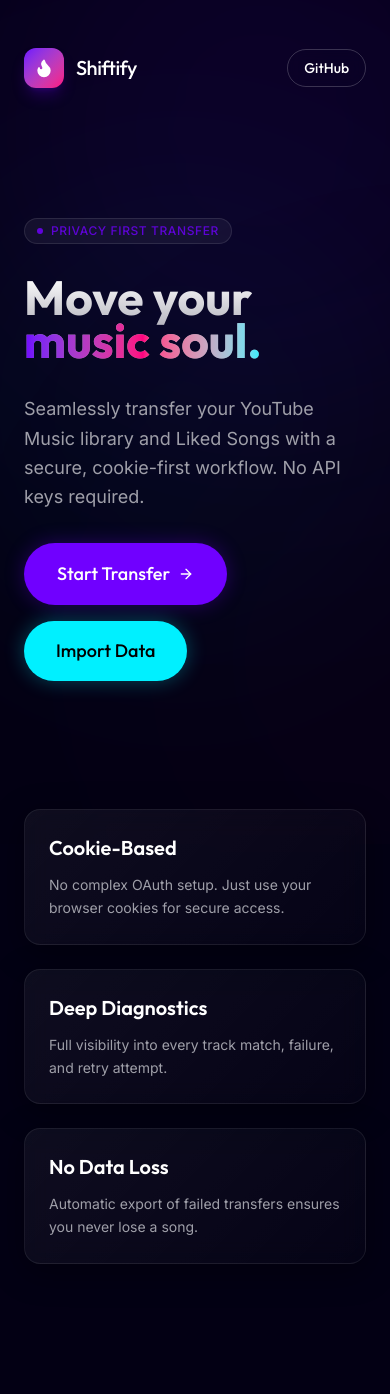
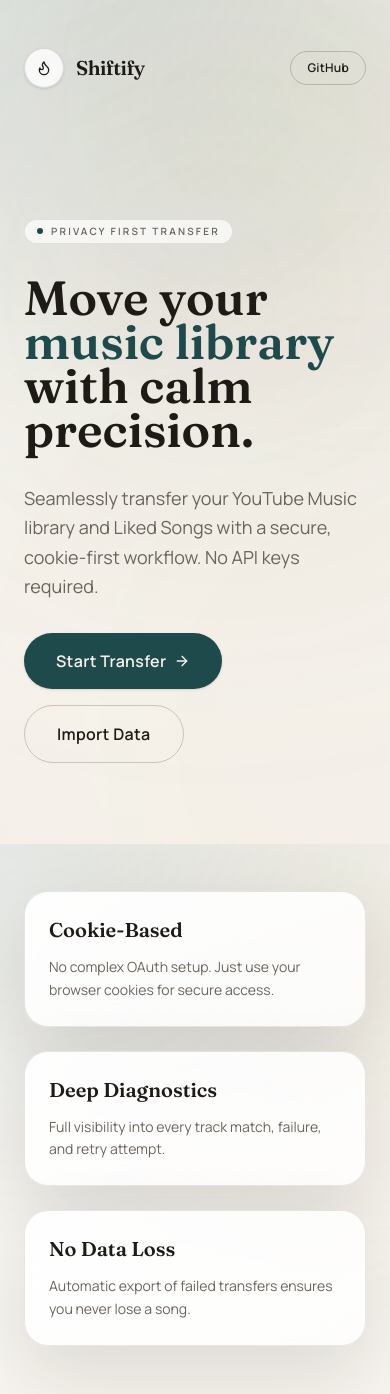
Before and after one commit to HuLaxx/Shiftify, a Next.js app: page / in a window 390 px wide. Before the commit the page ends 1312 px from the top, so only its background shows below. Built offline with nearby package versions, Linux system fonts and the light colour scheme.

Commit message:
Fix Next.js 15 route handler param type mismatch and other updates

```diff
--- a/src/app/api/imports/[id]/report/route.ts
+++ b/src/app/api/imports/[id]/report/route.ts
@@ -14,8 +14,9 @@
 
 export async function GET(
   _req: Request,
-  { params }: { params: { id: string } },
+  context: { params: Promise<{ id: string }> },
 ) {
+  const params = await context.params;
   const db = getDb();
   const rows = db
     .prepare(
--- a/src/app/globals.css
+++ b/src/app/globals.css
@@ -1,50 +1,47 @@
 @import "tailwindcss";
 
 @theme {
-  --font-sans: var(--font-inter), ui-sans-serif, system-ui;
-  --font-display: var(--font-outfit), ui-serif, Georgia;
+  --font-sans: var(--font-manrope), sans-serif;
+  --font-display: var(--font-fraunces), serif;
 
-  --color-background: #030014;
-  --color-foreground: #ffffff;
+  --color-background: #f6f2eb;
+  --color-foreground: #1e1b17;
 
-  --color-primary: #7000ff;
-  --color-primary-foreground: #ffffff;
+  --color-primary: #1f4a4c;
+  --color-primary-foreground: #f6f2eb;
 
-  --color-secondary: #00f0ff;
-  --color-secondary-foreground: #000000;
+  --color-secondary: #c3a06a;
+  --color-secondary-foreground: #1e1b17;
 
-  --color-accent: #ff0080;
-  --color-muted: #1a1a2e;
-  --color-muted-foreground: #a0a0b0;
+  --color-accent: #8b5b3f;
+  --color-muted: #ede6dc;
+  --color-muted-foreground: #6b645d;
 
-  --color-card: rgba(10, 10, 20, 0.6);
-  --color-border: rgba(255, 255, 255, 0.1);
+  --color-card: rgba(255, 255, 255, 0.82);
+  --color-border: rgba(30, 27, 23, 0.12);
 
-  --animate-float: float 6s ease-in-out infinite;
-  --animate-glow: glow 4s ease-in-out infinite;
+  --animate-float: float 8s ease-in-out infinite;
 
   @keyframes float {
     0%, 100% { transform: translateY(0); }
     50% { transform: translateY(-10px); }
   }
-
-  @keyframes glow {
-    0%, 100% { opacity: 0.5; }
-    50% { opacity: 1; }
-  }
 }
 
 /* Custom Base Styles */
 :root {
-  --background: #030014;
-  --foreground: #ffffff;
-  --cursor-size: 20px;
+  --background: var(--color-background);
+  --foreground: var(--color-foreground);
 }
 
 body {
   background-color: var(--background);
   color: var(--foreground);
-  cursor: none; /* Hide default cursor for custom one */
+  background-image:
+    radial-gradient(900px circle at 10% -10%, rgba(31, 74, 76, 0.12), transparent 55%),
+    radial-gradient(800px circle at 90% 10%, rgba(195, 160, 106, 0.12), transparent 50%),
+    linear-gradient(180deg, rgba(255, 255, 255, 0.6), rgba(246, 242, 235, 0.6));
+  background-attachment: fixed;
 }
 
 /* Smooth Scrolling */
@@ -54,46 +51,18 @@
 
 /* Glassmorphism Utilities */
 .glass {
-  background: rgba(255, 255, 255, 0.03);
-  backdrop-filter: blur(10px);
+  background: rgba(255, 255, 255, 0.6);
+  backdrop-filter: blur(12px);
   -webkit-backdrop-filter: blur(10px);
-  border: 1px solid rgba(255, 255, 255, 0.05);
+  border: 1px solid rgba(30, 27, 23, 0.08);
+  box-shadow: 0 18px 40px rgba(22, 19, 15, 0.08);
 }
 
 .glass-card {
-  background: linear-gradient(135deg, rgba(255, 255, 255, 0.05) 0%, rgba(255, 255, 255, 0.01) 100%);
-  backdrop-filter: blur(12px);
-  border: 1px solid rgba(255, 255, 255, 0.08);
-  box-shadow: 0 8px 32px 0 rgba(0, 0, 0, 0.36);
-}
-
-/* Custom Cursor Container */
-.cursor-dot,
-.cursor-outline {
-  position: fixed;
-  top: 0;
-  left: 0;
-  transform: translate(-50%, -50%);
-  border-radius: 50%;
-  z-index: 9999;
-  pointer-events: none;
-}
-
-.cursor-dot {
-  width: 8px;
-  height: 8px;
-  background-color: white;
-}
-
-.cursor-outline {
-  width: 40px;
-  height: 40px;
-  border: 1px solid rgba(255, 255, 255, 0.5);
-  transition: width 0.2s, height 0.2s, background-color 0.2s;
-}
-
-body:hover .cursor-outline {
-  opacity: 1;
+  background: linear-gradient(160deg, rgba(255, 255, 255, 0.95) 0%, rgba(255, 255, 255, 0.8) 100%);
+  backdrop-filter: blur(16px);
+  border: 1px solid rgba(30, 27, 23, 0.1);
+  box-shadow: 0 30px 80px rgba(22, 19, 15, 0.12);
 }
 
 /* Custom Scrollbar */
@@ -102,14 +71,14 @@
 }
 
 ::-webkit-scrollbar-track {
-  background: #050505;
+  background: rgba(30, 27, 23, 0.06);
 }
 
 ::-webkit-scrollbar-thumb {
-  background: #333;
-  border-radius: 4px;
+  background: rgba(30, 27, 23, 0.2);
+  border-radius: 999px;
 }
 
 ::-webkit-scrollbar-thumb:hover {
-  background: #555;
+  background: rgba(30, 27, 23, 0.35);
 }
--- a/src/app/layout.tsx
+++ b/src/app/layout.tsx
@@ -1,19 +1,18 @@
 
 import type { Metadata } from "next";
-import { Outfit, Inter } from "next/font/google";
+import { Fraunces, Manrope } from "next/font/google";
 import "./globals.css";
-import CustomCursor from "@/components/ui/CustomCursor";
 import PageTransition from "@/components/ui/PageTransition";
 
-const outfit = Outfit({
+const fraunces = Fraunces({
   subsets: ["latin"],
-  variable: "--font-outfit",
+  variable: "--font-fraunces",
   display: "swap",
 });
 
-const inter = Inter({
+const manrope = Manrope({
   subsets: ["latin"],
-  variable: "--font-inter",
+  variable: "--font-manrope",
   display: "swap",
 });
 
@@ -28,9 +27,8 @@
   children: React.ReactNode;
 }>) {
   return (
-    <html lang="en" className={`${outfit.variable} ${inter.variable}`}>
+    <html lang="en" className={`${fraunces.variable} ${manrope.variable}`}>
       <body className="font-sans antialiased bg-background text-foreground selection:bg-primary selection:text-primary-foreground overflow-x-hidden">
-        <CustomCursor />
         <PageTransition>
           {children}
         </PageTransition>
--- a/src/app/page.tsx
+++ b/src/app/page.tsx
@@ -32,22 +32,22 @@
     <main className="relative min-h-screen px-6 py-12 lg:px-12 overflow-x-hidden">
       {/* Background Ambience */}
       <div className="fixed top-0 left-0 w-full h-full pointer-events-none overflow-hidden z-0">
-        <div className="absolute top-[-20%] left-[-10%] w-[600px] h-[600px] bg-primary/20 rounded-full blur-[120px] animate-float opacity-40 mix-blend-screen" />
-        <div className="absolute top-[20%] right-[-10%] w-[500px] h-[500px] bg-secondary/10 rounded-full blur-[100px] animate-float opacity-30 mix-blend-screen" style={{ animationDelay: "2s" }} />
-        <div className="absolute bottom-[-20%] left-[20%] w-[700px] h-[700px] bg-accent/10 rounded-full blur-[140px] animate-float opacity-20" style={{ animationDelay: "4s" }} />
+        <div className="absolute top-[-15%] left-[-10%] w-[520px] h-[520px] bg-primary/15 rounded-full blur-[160px] animate-float opacity-70" />
+        <div className="absolute top-[10%] right-[-10%] w-[420px] h-[420px] bg-secondary/20 rounded-full blur-[160px] animate-float opacity-60" style={{ animationDelay: "1.5s" }} />
+        <div className="absolute bottom-[-20%] left-[30%] w-[560px] h-[560px] bg-accent/10 rounded-full blur-[200px] animate-float opacity-40" style={{ animationDelay: "3s" }} />
       </div>
 
       <div className="relative z-10 max-w-7xl mx-auto flex flex-col gap-32">
         {/* Header */}
-        <header className="flex items-center justify-between">
+        <header className="flex flex-wrap items-center justify-between gap-4">
           <div className="flex items-center gap-3">
-            <div className="flex items-center justify-center w-10 h-10 rounded-xl bg-gradient-to-br from-primary to-accent shadow-lg shadow-primary/25">
-              <Flame className="w-5 h-5 text-white fill-current" />
+            <div className="flex items-center justify-center w-10 h-10 rounded-full border border-foreground/15 bg-white/80 shadow-sm shadow-black/10">
+              <Flame className="w-4 h-4 text-foreground" />
             </div>
-            <span className="font-display font-medium text-xl tracking-tight">Shiftify</span>
+            <span className="font-display font-semibold text-xl tracking-tight text-foreground">Shiftify</span>
           </div>
 
-          <nav className="hidden md:flex items-center gap-2 bg-white/5 backdrop-blur-md px-2 py-1.5 rounded-full border border-white/10">
+          <nav className="hidden md:flex items-center gap-1 rounded-full border border-foreground/10 bg-white/70 px-2 py-1 shadow-sm backdrop-blur-md">
             {[
               { href: "/transfer", label: "Transfer" },
               { href: "/import", label: "Import" },
@@ -56,14 +56,14 @@
               <Link
                 key={link.href}
                 href={link.href}
-                className="px-4 py-2 text-sm text-zinc-300 hover:text-white transition-colors rounded-full hover:bg-white/5 font-medium"
+                className="px-4 py-1.5 text-[11px] uppercase tracking-[0.18em] text-muted-foreground hover:text-foreground transition-colors rounded-full hover:bg-foreground/5"
               >
                 {link.label}
               </Link>
             ))}
           </nav>
 
-          <Button variant="outline" size="sm" className="hidden sm:inline-flex" onClick={() => window.open('https://github.com', '_blank')}>
+          <Button variant="outline" size="sm" className="hidden sm:inline-flex" onClick={() => window.open("https://github.com", "_blank")}>
             GitHub
           </Button>
         </header>
@@ -76,17 +76,17 @@
             animate="show"
             className="space-y-8"
           >
-            <motion.div variants={item} className="inline-flex items-center gap-2 px-3 py-1 rounded-full border border-white/10 bg-white/5 text-xs font-medium text-primary/80 tracking-wider uppercase">
-              <span className="w-1.5 h-1.5 rounded-full bg-primary animate-pulse" />
+            <motion.div variants={item} className="inline-flex items-center gap-2 px-3 py-1 rounded-full border border-foreground/10 bg-white/70 text-[10px] font-semibold uppercase tracking-[0.22em] text-muted-foreground">
+              <span className="w-1.5 h-1.5 rounded-full bg-primary" />
               Privacy First Transfer
             </motion.div>
 
-            <motion.h1 variants={item} className="font-display text-5xl md:text-7xl lg:text-8xl font-bold leading-[0.9] text-transparent bg-clip-text bg-gradient-to-b from-white to-white/50">
+            <motion.h1 variants={item} className="font-display text-5xl md:text-7xl lg:text-8xl font-semibold leading-[0.92] text-foreground">
               Move your <br />
-              <span className="text-transparent bg-clip-text bg-gradient-to-r from-primary via-accent to-secondary">music soul.</span>
+              <span className="text-primary">music library</span> with calm precision.
             </motion.h1>
 
-            <motion.p variants={item} className="text-lg md:text-xl text-zinc-400 max-w-xl leading-relaxed">
+            <motion.p variants={item} className="text-lg md:text-xl text-muted-foreground max-w-xl leading-relaxed">
               Seamlessly transfer your YouTube Music library and Liked Songs with a secure, cookie-first workflow. No API keys required.
             </motion.p>
 
@@ -98,7 +98,7 @@
                 </Button>
               </Link>
               <Link href="/import">
-                <Button variant="secondary" size="lg">
+                <Button variant="outline" size="lg">
                   Import Data
                 </Button>
               </Link>
@@ -111,22 +111,22 @@
             transition={{ duration: 1, delay: 0.4 }}
             className="relative hidden lg:block"
           >
-            <div className="absolute inset-0 bg-gradient-to-tr from-primary/20 to-secondary/20 rounded-[2rem] blur-3xl -z-10" />
-            <Card className="border-0 bg-black/40 backdrop-blur-xl p-0 overflow-hidden shadow-2xl shadow-primary/10">
-              <div className="p-6 border-b border-white/5 flex items-center justify-between">
+            <div className="absolute inset-0 bg-gradient-to-tr from-primary/10 to-secondary/20 rounded-[2rem] blur-3xl -z-10" />
+            <Card className="border border-foreground/10 bg-white/85 backdrop-blur-xl p-0 overflow-hidden shadow-[0_40px_90px_rgba(20,18,14,0.16)]">
+              <div className="p-6 border-b border-foreground/10 flex items-center justify-between">
                 <div className="flex gap-2">
-                  <div className="w-3 h-3 rounded-full bg-red-500/20" />
-                  <div className="w-3 h-3 rounded-full bg-yellow-500/20" />
-                  <div className="w-3 h-3 rounded-full bg-green-500/20" />
+                  <div className="w-2.5 h-2.5 rounded-full bg-foreground/20" />
+                  <div className="w-2.5 h-2.5 rounded-full bg-foreground/20" />
+                  <div className="w-2.5 h-2.5 rounded-full bg-foreground/20" />
                 </div>
-                <div className="text-xs font-mono text-zinc-500">Transfer Protocol</div>
+                <div className="text-xs font-mono text-muted-foreground">Transfer Brief</div>
               </div>
               <div className="p-8 space-y-6">
                 {[
                   { step: 1, label: "Analyzing Source Cookies", icon: Fingerprint, color: "text-primary" },
                   { step: 2, label: "Fetching Liked Songs", icon: Music2, color: "text-accent" },
                   { step: 3, label: "Matching Metadata", icon: Layout, color: "text-secondary" },
-                  { step: 4, label: "Migrating Playlist", icon: ListMusic, color: "text-white" }
+                  { step: 4, label: "Migrating Playlist", icon: ListMusic, color: "text-foreground" }
                 ].map((s, i) => (
                   <motion.div
                     key={i}
@@ -135,15 +135,15 @@
                     transition={{ delay: 0.8 + i * 0.2 }}
                     className="flex items-center gap-4 group"
                   >
-                    <div className={`p-3 rounded-xl bg-white/5 border border-white/5 group-hover:bg-white/10 transition-colors ${s.color}`}>
+                    <div className={`p-3 rounded-xl bg-foreground/5 border border-foreground/10 group-hover:bg-foreground/10 transition-colors ${s.color}`}>
                       <s.icon className="w-5 h-5" />
                     </div>
                     <div className="flex-1">
-                      <div className="text-sm font-medium text-zinc-200">{s.label}</div>
-                      <div className="text-xs text-zinc-600">Processing segment {i + 1}024...</div>
+                      <div className="text-sm font-medium text-foreground">{s.label}</div>
+                      <div className="text-xs text-muted-foreground">Processing segment {i + 1024}...</div>
                     </div>
-                    {i < 3 && <div className="w-1.5 h-1.5 rounded-full bg-green-500" />}
-                    {i === 3 && <div className="w-4 h-4 rounded-full border-2 border-white/20 border-t-white animate-spin" />}
+                    {i < 3 && <div className="w-1.5 h-1.5 rounded-full bg-primary" />}
+                    {i === 3 && <div className="w-4 h-4 rounded-full border-2 border-foreground/20 border-t-foreground animate-spin" />}
                   </motion.div>
                 ))}
               </div>
@@ -159,8 +159,8 @@
             { title: "No Data Loss", desc: "Automatic export of failed transfers ensures you never lose a song." }
           ].map((f, i) => (
             <Card key={i} className="group">
-              <h3 className="text-xl font-display font-semibold mb-3 group-hover:text-primary transition-colors">{f.title}</h3>
-              <p className="text-zinc-400 text-sm leading-relaxed">{f.desc}</p>
+              <h3 className="text-xl font-display font-semibold mb-3 group-hover:text-primary transition-colors text-foreground">{f.title}</h3>
+              <p className="text-muted-foreground text-sm leading-relaxed">{f.desc}</p>
             </Card>
           ))}
         </section>
--- a/src/components/ui/Button.tsx
+++ b/src/components/ui/Button.tsx
@@ -1,6 +1,5 @@
 "use client";
 
-import { motion } from "framer-motion";
 import { ButtonHTMLAttributes } from "react";
 
 interface ButtonProps extends ButtonHTMLAttributes<HTMLButtonElement> {
@@ -18,28 +17,23 @@
     ...props
 }: ButtonProps) {
 
-    const baseStyles = "relative inline-flex items-center justify-center font-display font-medium rounded-full transition-colors focus:outline-none focus:ring-2 focus:ring-offset-2 focus:ring-offset-background disabled:opacity-50 disabled:pointer-events-none";
+    const baseStyles = "relative inline-flex items-center justify-center rounded-full font-sans font-semibold tracking-[0.02em] transition-all focus-visible:outline-none focus-visible:ring-2 focus-visible:ring-primary/40 focus-visible:ring-offset-2 focus-visible:ring-offset-background disabled:opacity-50 disabled:pointer-events-none";
 
     const variants = {
-        primary: "bg-primary text-white hover:bg-primary/90 shadow-[0_0_20px_rgba(112,0,255,0.3)] hover:shadow-[0_0_30px_rgba(112,0,255,0.5)] border border-primary/20",
-        secondary: "bg-secondary text-black hover:bg-secondary/90 shadow-[0_0_20px_rgba(0,240,255,0.3)] hover:shadow-[0_0_30px_rgba(0,240,255,0.5)]",
-        outline: "border border-white/20 hover:bg-white/5 text-white backdrop-blur-sm",
-        ghost: "hover:bg-white/5 text-white/80 hover:text-white",
+        primary: "bg-primary text-primary-foreground shadow-sm shadow-black/10 hover:bg-primary/90 hover:shadow-md hover:shadow-black/15",
+        secondary: "bg-foreground text-background hover:bg-foreground/90",
+        outline: "border border-foreground/20 text-foreground hover:bg-foreground/5",
+        ghost: "text-foreground/70 hover:text-foreground hover:bg-foreground/5",
     };
 
     const sizes = {
-        sm: "px-4 py-2 text-sm",
-        md: "px-6 py-3 text-base",
-        lg: "px-8 py-4 text-lg",
+        sm: "px-4 py-2 text-xs",
+        md: "px-6 py-3 text-sm",
+        lg: "px-8 py-4 text-base",
     };
 
     return (
-        <motion.button
-            whileHover={{ scale: 1.05 }}
-            whileTap={{ scale: 0.95 }}
-            className={`${baseStyles} ${variants[variant]} ${sizes[size]} ${className}`}
-            {...props}
-        >
+        <button className={`${baseStyles} ${variants[variant]} ${sizes[size]} ${className}`} {...props}>
             {isLoading && (
                 <svg className="animate-spin -ml-1 mr-2 h-4 w-4 text-current" xmlns="http://www.w3.org/2000/svg" fill="none" viewBox="0 0 24 24">
                     <circle className="opacity-25" cx="12" cy="12" r="10" stroke="currentColor" strokeWidth="4"></circle>
@@ -47,6 +41,6 @@
                 </svg>
             )}
             {children}
-        </motion.button>
+        </button>
     );
 }
--- a/src/components/ui/Card.tsx
+++ b/src/components/ui/Card.tsx
@@ -1,6 +1,5 @@
 "use client";
 
-import { motion } from "framer-motion";
 import { HTMLAttributes } from "react";
 
 interface CardProps extends HTMLAttributes<HTMLDivElement> {
@@ -8,15 +7,13 @@
 }
 
 export default function Card({ children, className = "", hoverEffect = true, ...props }: CardProps) {
+    const hoverStyles = hoverEffect
+        ? "transition-all duration-300 ease-out hover:-translate-y-1 hover:shadow-[0_24px_60px_rgba(22,19,15,0.16)]"
+        : "";
+
     return (
-        <motion.div
-            initial={hoverEffect ? { y: 0 } : undefined}
-            whileHover={hoverEffect ? { y: -5, boxShadow: "0 20px 40px rgba(0,0,0,0.4)" } : undefined}
-            transition={{ type: "spring", stiffness: 300, damping: 20 }}
-            className={`glass-card rounded-2xl p-6 ${className}`}
-            {...props}
-        >
+        <div className={`glass-card rounded-3xl p-6 ${hoverStyles} ${className}`} {...props}>
             {children}
-        </motion.div>
+        </div>
     );
 }
```
Also changed, not shown: src/components/TopNav.tsx (+5 -14 lines).
